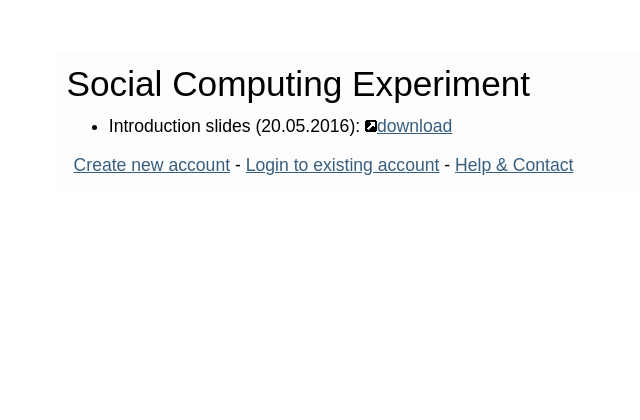
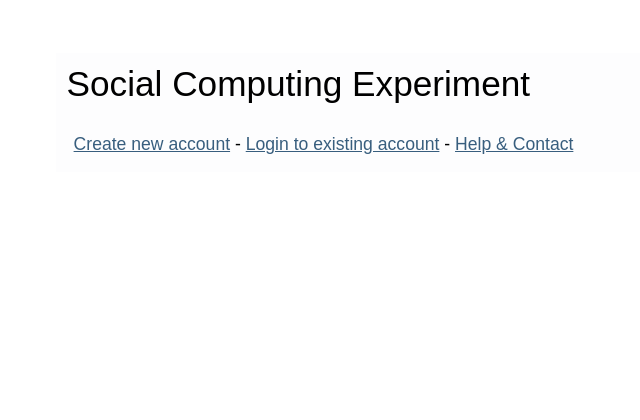
Before and after one commit to safeyhalim/guratorproject, a Django app: template guratorapp/templates/guratorapp/index.html in a window 1280 px wide. Shown: the top 420 px of the page, without its empty margins (188-828 px from the left). Run offline with Django 3.2, Linux system fonts and the light colour scheme; the template is opened without the code that fills it, so the values that code supplies are empty; some libraries are stand-ins or nearby versions.

Commit message:
Adding tooltip for real name removing slides link

```diff
--- a/guratorapp/templates/guratorapp/index.html
+++ b/guratorapp/templates/guratorapp/index.html
@@ -6,9 +6,6 @@
         {%  block title %}Social Information Retrieval Experiment (IN0036+IN2241){% endblock %}
         {%  block body %}
         <h1>Social Computing Experiment</h1>
-        <ul>
-            <li>Introduction slides (20.05.2016): <a href="/static/150520_Introduction_to_Experiment_v6.pdf" target="_blank">download</a></li>
-        </ul>
         <p>
             <a href="/start/">Create new account</a> <!--<span class="tiny">registration period is over</span> --> - <a href="/login/">Login to existing account</a> - <a href="/help/">Help &amp; Contact</a>
         </p>
--- a/guratorapp/templates/guratorapp/participant.html
+++ b/guratorapp/templates/guratorapp/participant.html
@@ -78,7 +78,7 @@
     <table class="real">
        <tr>
             <td class="right">Real name:</td>
-            <td><input id="id_real_name" maxlength="50" name="real_name" type="text" onblur="check_input(this);" /></td>
+            <td><input id="id_real_name" maxlength="50" name="real_name" type="text" onblur="check_input(this);" /> <span class="tooltip" title="Real name must be in the format: Firstname Lastname">What is the format?</span></td>
             <td class="error">{{ form.real_name.errors.as_text }}</td>
         </tr>
 
```
